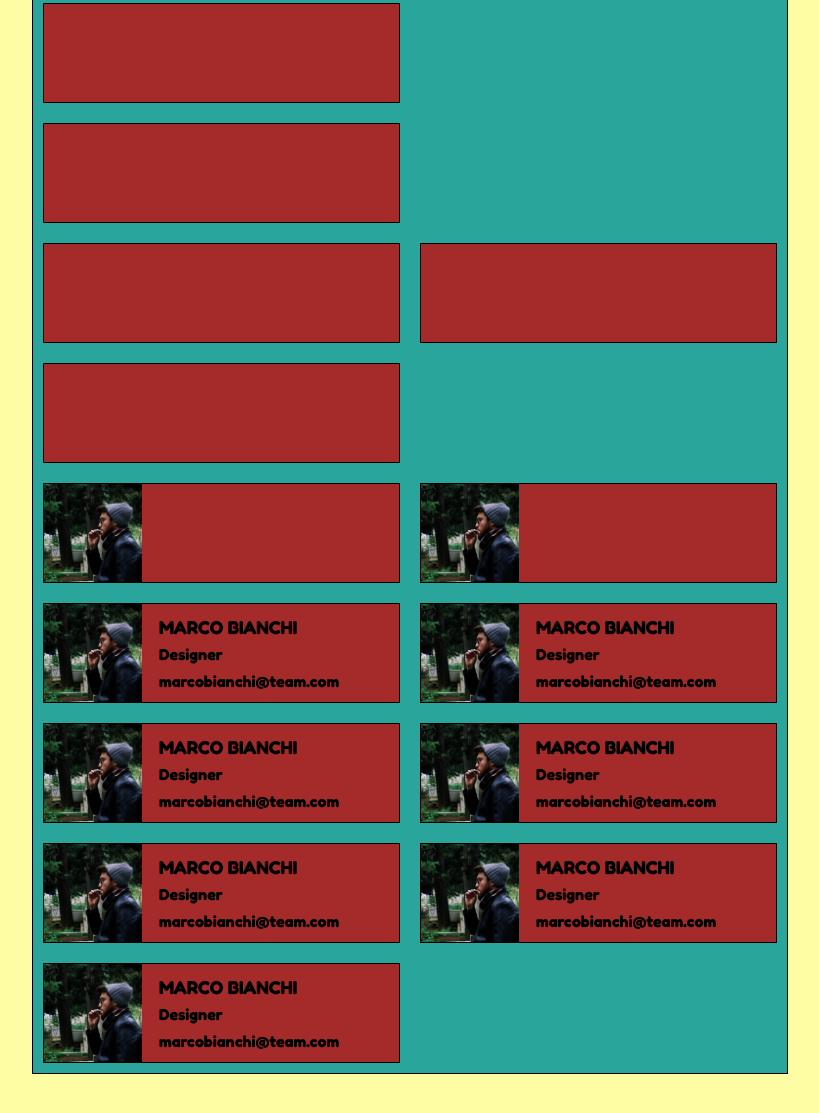
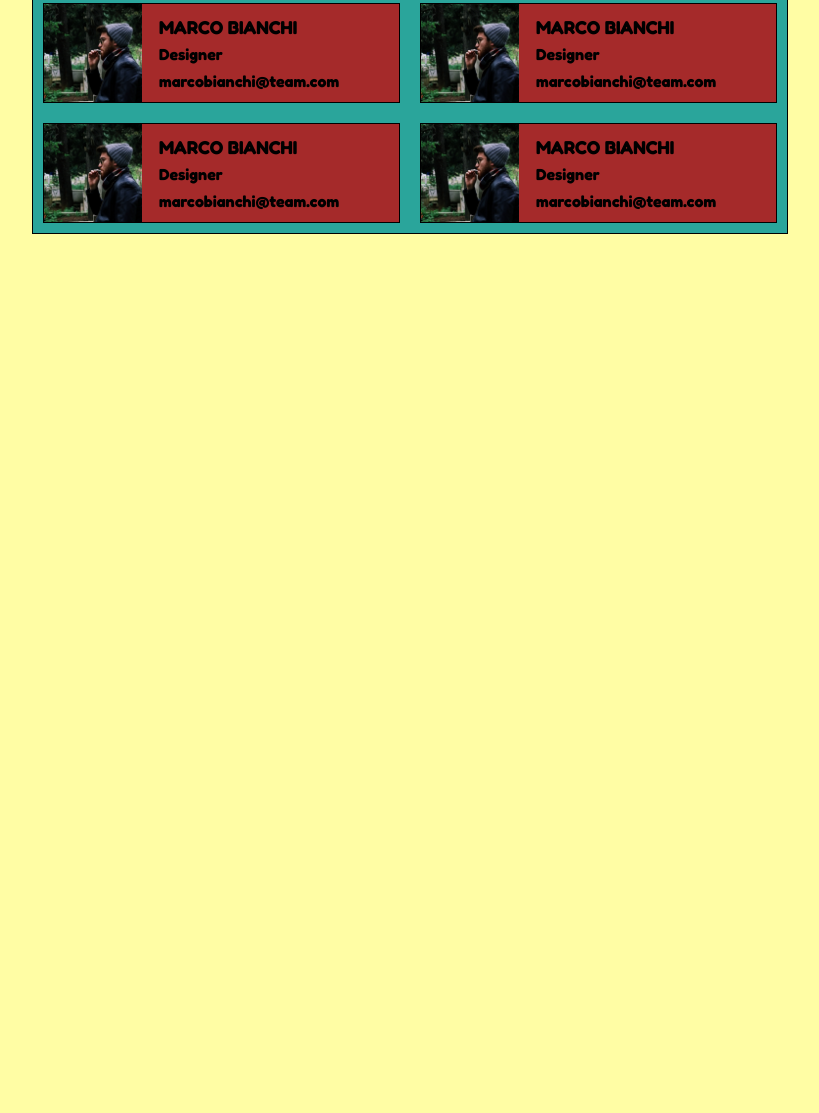
Before and after one commit to Gerardo-Riccio/Flex-Cards, a plain HTML site: page index.html in a window 1280 px wide. Shown: the part 387-1500 px from the top of the page, without its empty margins (230-1049 px from the left). After the commit the page ends 800 px from the top, so only its background shows below. Drawn offline with Linux system fonts and the light colour scheme.

Commit message:
edit: cambiato container in liste ul

```diff
--- a/css/style.css
+++ b/css/style.css
@@ -1,4 +1,5 @@
 /* RESET------------ */
+
 * {
     margin: 0;
     padding: 0;
@@ -6,6 +7,11 @@
 
     font-family: "Fredoka", sans-serif;
 }
+
+.container-contacts > ul > li {
+    list-style-type: none;
+}
+
 /* // RESET------------ */
 
 
@@ -52,59 +58,6 @@ p {
 
 
 
-
-.container-contacts .container-photo {
-    background-color: rgba(55, 0, 255, 0.562);
-    flex-shrink: 0;
-
-
-
-}
-
-.container-contacts .container-info {
-    background-color: rgba(255, 0, 149, 0.562);
-    /* display: flex;   */
-
-
-}
-
-
-
-
-
-.container-contacts {
-    background-color: rgb(42, 165, 155);
-
-    display: flex;
-    flex-wrap: wrap;
-
- /* gap: 15px; */
-    margin: 0 - 10px;   /*(1di3 ------- Valori da modificare) */
-}
-
-.contact {
-    background-color: brown;
-
-    border: 1px solid black;
-    width: 357px;
-    height: 100px;   /*(2di3 ------- Valori da modificare, (è 20 xke è il doppio di 10) */
-/*  flex-shrink: 1;  (valori FLEX di default)
-    flex-grow: 0;    (valori FLEX di default)     */
-    flex-shrink: 0;
-    margin: 10px;   /*(3di3 ------- Valori da modificare) */
-}
-
-/* \\\\\\\ */
-
-
-/* \\moment disattiva\\\\\ */
-
-.container-photo, .container-info {
-    display: none;
-}
-
-
-
 /* \\\\\\\ */
 
 
@@ -114,7 +67,8 @@ p {
 
 
 
-.row {           /* Padre-Flex */
+
+.container-contacts {           /* Padre-Flex */
     background-color: rgb(42, 165, 155);
 
     display: flex;
@@ -125,7 +79,7 @@ p {
 
 }
 
-.col {          /* Figli-Flex, e padri anche loro di 2 item */
+.contact {          /* Figli-Flex, e padri anche loro di 2 item */
     background-color: brown;
     display: flex;
 
@@ -142,7 +96,7 @@ img {   /* (l'immagine che deve essere grande quanto il suo container) */
 }
 
 
-.info {      /* Figli-Flex */
+.container-info {      /* Figli-Flex */
     padding: 5px 17px;
     display: flex;
     flex-direction: column;
--- a/index.html
+++ b/index.html
@@ -20,158 +20,82 @@
     <!-- corpo di pagina -->
     <main>
         <p>Lorem ipsum dolor sit amet consectetur adipisicing elit. Tempore facere nulla nemo maiores modi ut accusamus corporis id totam ad dolorem quaerat aliquam perspiciatis eaque minus doloremque, praesentium soluta culpa!</p>
-        <div class="container-contacts">
-
-            <div class="contact contact-1">
-                <div class="container-photo">
-                    <img src="img/male1.png" alt="immagine-profilo">
-                </div>
-                <div class="container-info">
-                    <h3 class="nome-cognome">MARCO BIANCHI</h3>
-                    <h4 class="professione">Designer</h4>
-                    <h4 class="email">marcobianchi@team.com</h4>
-                </div>
-            </div>
-
-            <div class="container-contacts">
-
-                <div class="contact contact-1">
-                    <div class="container-photo">
-                        <img src="img/male1.png" alt="immagine-profilo">
-                    </div>
-                    <div class="container-info">
-                        <h3 class="nome-cognome">MARCO BIANCHI</h3>
-                        <h4 class="professione">Designer</h4>
-                        <h4 class="email">marcobianchi@team.com</h4>
-                    </div>
-                </div>
-                <div class="container-contacts">
-
-                    <div class="contact contact-1">
-                        <div class="container-photo">
-                            <img src="img/male1.png" alt="immagine-profilo">
-                        </div>
-                        <div class="container-info">
-                            <h3 class="nome-cognome">MARCO BIANCHI</h3>
-                            <h4 class="professione">Designer</h4>
-                            <h4 class="email">marcobianchi@team.com</h4>
-                        </div>
-                    </div>
-                    <div class="container-contacts">
-
-                        <div class="contact contact-1">
-                            <div class="container-photo">
-                                <img src="img/male1.png" alt="immagine-profilo">
-                            </div>
-                            <div class="container-info">
-                                <h3 class="nome-cognome">MARCO BIANCHI</h3>
-                                <h4 class="professione">Designer</h4>
-                                <h4 class="email">marcobianchi@team.com</h4>
-                            </div>
-                        </div>
-                        <div class="contact contact-1">
-                            <div class="container-photo">
-                                <img src="img/male1.png" alt="immagine-profilo">
-                            </div>
-                            <div class="container-info">
-                                <h3 class="nome-cognome">MARCO BIANCHI</h3>
-                                <h4 class="professione">Designer</h4>
-                                <h4 class="email">marcobianchi@team.com</h4>
-                            </div>
-                        </div>
-                        <div class="contact contact-1">
-                            <div class="container-photo">
-                                <img src="img/male1.png" alt="immagine-profilo">
-                            </div>
-                            <div class="container-info">
-                                <h3 class="nome-cognome">MARCO BIANCHI</h3>
-                                <h4 class="professione">Designer</h4>
-                                <h4 class="email">marcobianchi@team.com</h4>
-                            </div>
-                        </div>
 
 
 
               <!-- /* \\\\\\\ */ -->
-        <div class="row">
-            <div class="col">
-                <img src="img/male1.png" alt="immagine-profilo">
-
-            </div>
-            <div class="col">
-                <img src="img/male1.png" alt="immagine-profilo">
-
-            </div>
-            <div class="col">
-                <div class="foto">
+        <div class="container-contacts">
+            <ul class="contact contact-1">
+                <li class="container-photo">
                     <img src="img/male1.png" alt="immagine-profilo">
-                </div>
-                <div class="info">
+                </li>
+                <li class="container-info">
                     <h3 class="nome-cognome">MARCO BIANCHI</h3>
                     <h4 class="professione">Designer</h4>
                     <h4 class="email">marcobianchi@team.com</h4>
-                </div>
-            </div>
-            <div class="col">
-                <div class="foto">
+                </li>
+            </ul>
+
+
+
+
+
+            <ul class="contact contact-1">
+                <li class="container-photo">
                     <img src="img/male1.png" alt="immagine-profilo">
-                </div>
-                <div class="info">
+                </li>
+                <li class="container-info">
                     <h3 class="nome-cognome">MARCO BIANCHI</h3>
                     <h4 class="professione">Designer</h4>
                     <h4 class="email">marcobianchi@team.com</h4>
-                </div>
-            </div>
-            <div class="col">
-                <div class="foto">
+                </li>
+            </ul>
+            <ul class="contact contact-1">
+                <li class="container-photo">
                     <img src="img/male1.png" alt="immagine-profilo">
-                </div>
-                <div class="info">
+                </li>
+                <li class="container-info">
                     <h3 class="nome-cognome">MARCO BIANCHI</h3>
                     <h4 class="professione">Designer</h4>
                     <h4 class="email">marcobianchi@team.com</h4>
-                </div>
-            </div>
-            <div class="col">
-                <div class="foto">
+                </li>
+            </ul>
+            <ul class="contact contact-1">
+                <li class="container-photo">
                     <img src="img/male1.png" alt="immagine-profilo">
-                </div>
-                <div class="info">
+                </li>
+                <li class="container-info">
                     <h3 class="nome-cognome">MARCO BIANCHI</h3>
                     <h4 class="professione">Designer</h4>
                     <h4 class="email">marcobianchi@team.com</h4>
-                </div>
-            </div>
-            <div class="col">
-                <div class="foto">
+                </li>
+            </ul>
+            <ul class="contact contact-1">
+                <li class="container-photo">
                     <img src="img/male1.png" alt="immagine-profilo">
-                </div>
-                <div class="info">
+                </li>
+                <li class="container-info">
                     <h3 class="nome-cognome">MARCO BIANCHI</h3>
                     <h4 class="professione">Designer</h4>
                     <h4 class="email">marcobianchi@team.com</h4>
-                </div>
-            </div>
-            <div class="col">
-                <div class="foto">
+                </li>
+            </ul>
+            <ul class="contact contact-1">
+                <li class="container-photo">
                     <img src="img/male1.png" alt="immagine-profilo">
-                </div>
-                <div class="info">
+                </li>
+                <li class="container-info">
                     <h3 class="nome-cognome">MARCO BIANCHI</h3>
                     <h4 class="professione">Designer</h4>
                     <h4 class="email">marcobianchi@team.com</h4>
-                </div>
-            </div>
-            <div class="col">
-                <div class="foto">
-                    <img src="img/male1.png" alt="immagine-profilo">
-                </div>
-                <div class="info">
-                    <h3 class="nome-cognome">MARCO BIANCHI</h3>
-                    <h4 class="professione">Designer</h4>
-                    <h4 class="email">marcobianchi@team.com</h4>
-                </div>
-            </div>
+                </li>
+            </ul>
+
+
+
+
+
+
 
 
 
```
